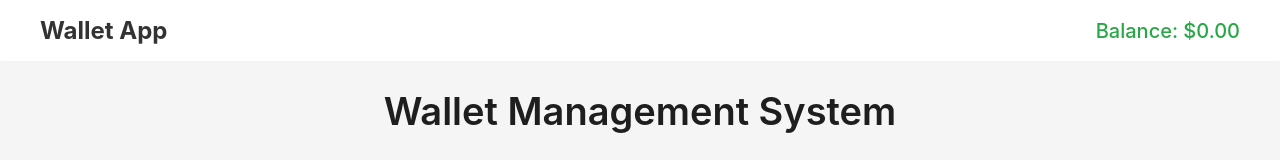
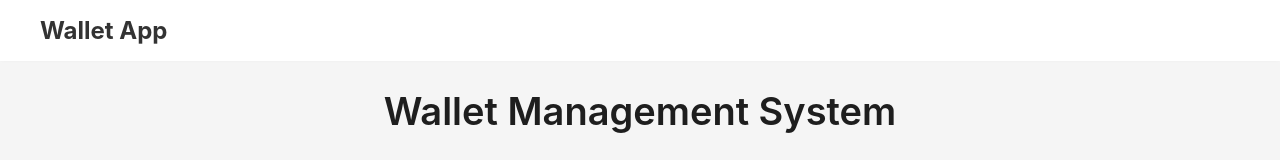
Before and after one commit to ankur17/batua-ui, a React (Create React App) app: page / in a window 1280 px wide. Shown: the top 160 px of the page. Built offline with nearby package versions, Linux system fonts and the light colour scheme.

Commit message:
State Management: rect context added

```diff
--- /dev/null
+++ b/src/Services/constants.js
@@ -0,0 +1,3 @@
+export const LOCALSTORE_KEYS = {
+    WALLET_DETAILS: 'walletDetails',
+}
--- a/src/components/Header.js
+++ b/src/components/Header.js
@@ -1,7 +1,8 @@
 import React from 'react';
 import styled from 'styled-components';
+import {WalletContext} from "../context";
 
-const FooterContainer = styled.footer`
+const HeaderContainer = styled.footer`
     background-color: #fff;
     padding: 1rem 2rem;
     box-shadow: 0 -2px 4px rgba(0, 0, 0, 0.1);
@@ -12,7 +13,7 @@ const FooterContainer = styled.footer`
     z-index: 1000;
 `;
 
-const FooterContent = styled.div`
+const HeaderContent = styled.div`
     display: flex;
     justify-content: space-between;
     align-items: center;
@@ -27,20 +28,24 @@ const Logo = styled.div`
 `;
 
 const WalletBalance = styled.div`
+    display: ${props => (props.show ? 'block' : 'none')};
     font-size: 1.25rem;
     color: #28a745;
     font-weight: 500;
 `;
 
-function Footer({ balance = 0, logo = 'Wallet App' }) {
+function Header() {
+    const {walletDetails, hasWallet} = React.useContext(WalletContext);
     return (
-        <FooterContainer>
-            <FooterContent>
-                <Logo>{logo}</Logo>
-                <WalletBalance>Balance: ${balance.toLocaleString('en-US', { minimumFractionDigits: 2, maximumFractionDigits: 2 })}</WalletBalance>
-            </FooterContent>
-        </FooterContainer>
+        <HeaderContainer>
+            <HeaderContent>
+                <Logo>Wallet App</Logo>
+                <WalletBalance show={hasWallet} >
+                    Balance: ${walletDetails?.balance?.toLocaleString('en-US', { minimumFractionDigits: 2, maximumFractionDigits: 2 })}
+                </WalletBalance>
+            </HeaderContent>
+        </HeaderContainer>
     );
 }
 
-export default Footer;
+export default Header;
--- /dev/null
+++ b/src/context.js
@@ -0,0 +1,3 @@
+import { createContext } from "react";
+
+export const WalletContext = createContext({});
--- a/src/pages/Home.js
+++ b/src/pages/Home.js
@@ -1,16 +1,31 @@
-import React from 'react';
+import React, {createContext, useEffect, useState} from 'react';
 import { Layout, Typography } from 'antd';
 import WalletForm from '../components/WalletForm';
 import TransactionForm from '../components/TransactionForm';
 import TransactionsTable from '../components/TransactionsTable';
 import Header from '../components/Header';
+import {WalletContext} from "../context";
+import {LOCALSTORE_KEYS} from "../Services/constants";
 
 const { Content } = Layout;
 const { Title } = Typography;
 
+
 function Home() {
+    const [walletDetails, setWalletDetails] = useState({});
+
+    useEffect(() => {
+        const walletData = localStorage.getItem(LOCALSTORE_KEYS.WALLET_DETAILS);
+        console.log({walletData});
+        if (walletData) {
+            setWalletDetails(JSON.parse(walletData))
+        }
+    },[])
+
+    const hasWallet = walletDetails.hasOwnProperty('_id');
     return (
         <Layout>
+            <WalletContext.Provider value={{walletDetails, hasWallet}}>
                 <Header />
                 <Content style={{ marginTop: '64px', padding: '24px' }}>
                     <Title level={1} style={{ textAlign: 'center', marginBottom: '2rem' }}>
@@ -20,6 +35,7 @@ function Home() {
                     <TransactionForm />
                     <TransactionsTable />
                 </Content>
+            </WalletContext.Provider>
         </Layout>
     );
 }
```
Also changed, not shown: 1 other file (tests, documents, lock files or other folders). Lines whose indentation alone changed are shown as unchanged.
